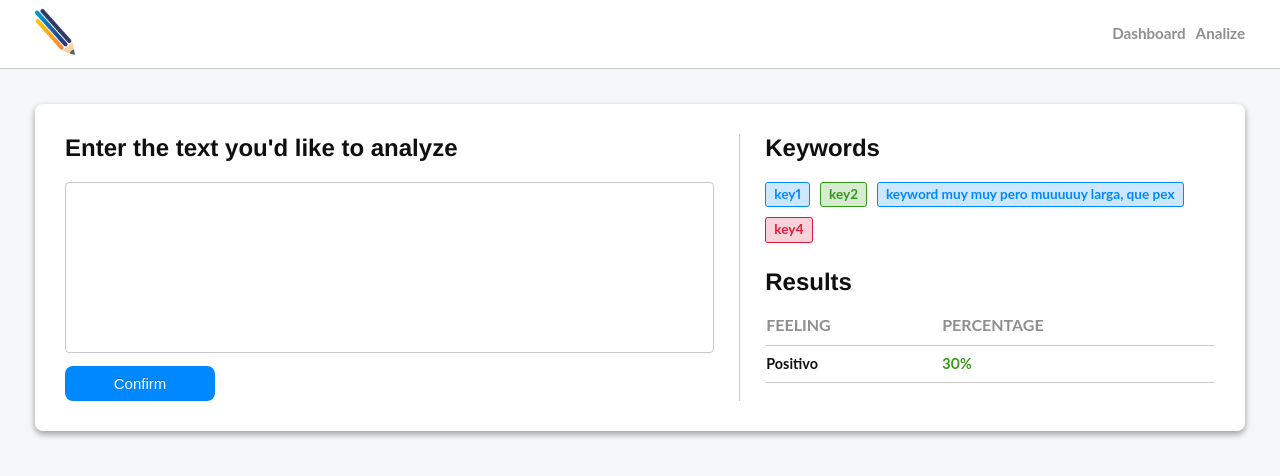
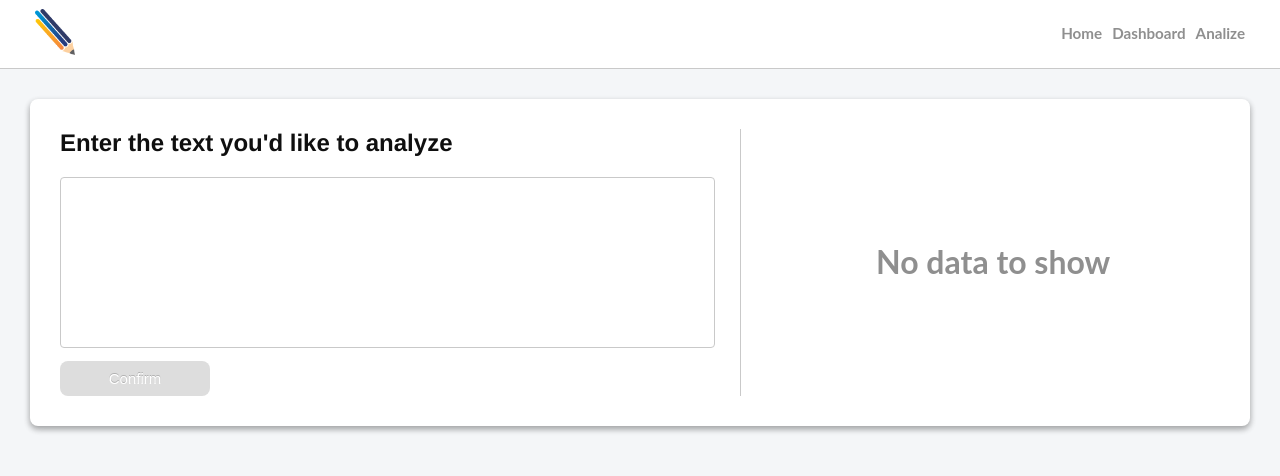
Before and after one commit to esmemag96/AprendizajeAutomaticoEntregaFinal, an Angular app in the folder Frontend/: page /analize in a window 1280 px wide. Shown: the top 476 px of the page. Built offline with nearby package versions, Linux system fonts and the light colour scheme.

Commit message:
:sparkles: Text analize render

```diff
--- a/Frontend/src/_variables.scss
+++ b/Frontend/src/_variables.scss
@@ -13,4 +13,5 @@ $quaternary: rgb(254, 166, 2);
 $quaternaryDark: rgb(238, 143, 0);
 
 $borderizado: 8px;
+$globalPadding: 30px;
 $navSize: 69px;
--- a/Frontend/src/app/main-components/analize-text/analize-text.component.html
+++ b/Frontend/src/app/main-components/analize-text/analize-text.component.html
@@ -4,17 +4,18 @@
             <h2 class="title">Enter the text you'd like to analyze</h2>
             <form #thisTextForm="ngForm" [formGroup]="textForm" (ngSubmit)="submitText()">
                 <textarea formControlName="input" name="" id="" cols="30" rows="10"></textarea>
-                <button class="btn btn-primary">Confirm</button>
+                <button class="btn btn-primary" [disabled]="!textForm.valid">
+                    <span *ngIf="!isLoadingAnalisis">Confirm</span> <span *ngIf="isLoadingAnalisis">Loading...</span>
+                </button>
             </form>
         </div>
         <div class="cardSection right">
-            <div class="results">
+            <div *ngIf="resultScore" class="result">
                 <h2 class="title">Keywords</h2>
                 <div id="keywords" class="keywords">
-                    <div class="keyword keyword-blue"><span>key1</span></div>
-                    <div class="keyword keyword-green"><span>key2</span></div>
-                    <div class="keyword keyword-blue"><span>keyword muy muy pero muuuuuy larga, que pex</span></div>
-                    <div class="keyword keyword-red"><span>key4</span></div>
+                    <div class="keyword keyword-blue" *ngFor="let resultKey of resultKeys">
+                        <span>{{resultKey}}</span>
+                    </div>
                 </div>
 
                 <h2 class="title">Results</h2>
@@ -22,13 +23,15 @@
                     <tr>
                         <th class="title">FEELING</th>
                         <th class="title">PERCENTAGE</th>
-                      </tr>
-                      <tr>
-                        <td>Positivo</td>
-                        <td class="value">30%</td>
-                      </tr>
+                    </tr>
+                    <tr>
+                        <td>Positive</td>
+                        <td class="value">{{resultScore}}%</td>
+                    </tr>
                 </table>
-
+            </div>
+            <div class="no-resultContainer">
+                <div *ngIf="!resultScore" class="no-result">No data to show</div>
             </div>
         </div>
     </div>
--- a/Frontend/src/app/main-components/analize-text/analize-text.component.scss
+++ b/Frontend/src/app/main-components/analize-text/analize-text.component.scss
@@ -1,20 +1,20 @@
 @import "../../../_variables.scss";
 
-.left{
+.left {
   width: 60%;
 }
 
-.right{
+.right {
   width: 40%;
 }
 
-.results{
-    .keywords{
+.result {
+  .keywords {
     display: flex;
     flex-wrap: wrap;
     margin-bottom: 15px;
 
-        .keyword{
+    .keyword {
       font-size: 0.85em;
       font-weight: bold;
       padding: 4px 8px;
@@ -26,59 +26,73 @@
       color: $darkLight;
       border: 1px solid $darkLight;
 
-            &:last-child{
+      &:last-child {
         margin-right: 0px;
       }
     }
 
-        .keyword-blue{
-            background-color: rgba(0, 136, 255,0.2);
+    .keyword-blue {
+      background-color: rgba(0, 136, 255, 0.2);
       color: $primary;
       border: 1px solid $primary;
     }
 
-        .keyword-green{
-            background-color: rgba(51, 153, 22,0.2);
+    .keyword-green {
+      background-color: rgba(51, 153, 22, 0.2);
       color: $secondary;
       border: 1px solid $secondary;
     }
 
-        .keyword-yellow{
-            background-color: rgba(254, 166, 2,0.2);
+    .keyword-yellow {
+      background-color: rgba(254, 166, 2, 0.2);
       color: $quaternary;
       border: 1px solid $quaternary;
     }
 
-        .keyword-red{
-            background-color: rgba(226, 27, 60,0.2);
+    .keyword-red {
+      background-color: rgba(226, 27, 60, 0.2);
       color: $tertiary;
       border: 1px solid $tertiary;
     }
   }
 
-    .percentage{
+  .percentage {
     border-collapse: collapse;
     width: 100%;
     text-align: left;
     font-weight: bold;
 
-        .title{
+    .title {
       color: $medium;
       font-weight: bold;
     }
 
-        td,th{
+    td,
+    th {
       padding-bottom: 10px;
       border-bottom: 1px solid $lightDark;
     }
 
-        td{
+    td {
       padding-top: 10px;
       font-size: 0.9em;
     }
 
-        .value{
+    .value {
       color: $secondary;
     }
   }
 }
+
+.no-resultContainer {
+  height: 100%;
+  display: flex;
+  align-items: center;
+  justify-content: center;
+
+  .no-result {
+    font-weight: bold;
+    font-size: 2em;
+    color: $medium;
+  }
+}
--- a/Frontend/src/app/main-components/analize-text/analize-text.component.ts
+++ b/Frontend/src/app/main-components/analize-text/analize-text.component.ts
@@ -1,23 +1,34 @@
-import { Component, OnInit } from '@angular/core';
-import { FormBuilder, FormGroup } from '@angular/forms';
-import { TextService } from '../../services/text.service';
-import { Text } from '../../model/Text';
+import { Component, OnInit } from "@angular/core";
+import { FormBuilder, FormGroup, Validators } from "@angular/forms";
+import { TextService } from "../../services/text.service";
+import { Text } from "../../model/Text";
 
 @Component({
-  selector: 'app-analize-text',
-  templateUrl: './analize-text.component.html',
-  styleUrls: ['./analize-text.component.scss']
+  selector: "app-analize-text",
+  templateUrl: "./analize-text.component.html",
+  styleUrls: ["./analize-text.component.scss"],
 })
 export class AnalizeTextComponent implements OnInit {
+  textForm: FormGroup;
+  resultScore: string;
+  resultKeys: Array<string>;
+  // Handle Loading
+  isLoadingAnalisis: boolean;
+  // Handle Error
+  analisisError: boolean;
+  errorMessage: boolean;
 
-  textForm: FormGroup;
-  result: string;
-  constructor(private textService: TextService, private formBuilder: FormBuilder,
+  constructor(
+    private textService: TextService,
+    private formBuilder: FormBuilder
+  ) {
+    this.isLoadingAnalisis = false;
 
-  ) { }
+    this.analisisError = false;
+  }
   ngOnInit() {
     this.textForm = this.formBuilder.group({
-      input: [''],
+      input: ["", Validators.required],
     });
   }
 
@@ -26,13 +37,34 @@ export class AnalizeTextComponent implements OnInit {
   }
 
   submitText(): void {
+    this.isLoadingAnalisis = true;
+    this.analisisError = false;
+    this.errorMessage = null;
 
     const text: Text = {
       inputText: this.f.input.value,
     };
 
-    this.textService.text(text).subscribe(predictResponse => {
-      console.log(predictResponse);
-    });
+    this.textService.text(text).subscribe(
+      (predictResponse) => {
+        this.isLoadingAnalisis = false;
+        this.resultScore = predictResponse[0].documents[0].score;
+        this.resultScore = String(Math.round((Number(this.resultScore) * 100) * 100)/100);
+        this.resultKeys = predictResponse[1].documents[0].keyPhrases
+        console.log(predictResponse);
+        console.log(this.resultKeys);
+      },
+      (err) => {
+        this.isLoadingAnalisis = false;
+        this.analisisError = true;
+        this.errorMessage = err.statusText;
+
+        setTimeout(() => {
+          this.analisisError = false;
+          this.errorMessage = null;
+        }, 3000);
+        console.log("HTTP Error", err);
+      }
+    );
   }
 }
--- a/Frontend/src/app/main-components/home/home.component.html
+++ b/Frontend/src/app/main-components/home/home.component.html
@@ -33,7 +33,7 @@
             id="2ndGrade">
         </div>
         <button class="btn btn-primary btn-block" type="submit" [disabled]="!scoreForm.valid"><span
-            *ngIf="!isLoadingFinalScore">Final score should be</span> <span
+            *ngIf="!isLoadingFinalScore">Get prediction</span> <span
             *ngIf="isLoadingFinalScore">Loading...</span></button>
       </form>
       <button class="btn btn-secondary btn-block" (click)="trainModel()"><span *ngIf="!isLoadingTrainModel">Train
@@ -42,7 +42,6 @@
 
     <div class="cardSection right">
       <div class="results">
-
         <div *ngIf="result" class="result">
           <span class="score">{{result}}</span>
           <span>Prediction Score</span>
--- a/Frontend/src/app/main-components/nav-bar/nav-bar.component.html
+++ b/Frontend/src/app/main-components/nav-bar/nav-bar.component.html
@@ -4,6 +4,7 @@
             <div class="logo"><a [routerLink]="['/']"><img src="./assets/images/logo.png" alt="Teacher Locura"></a></div>
         </div>
         <ul class="right">
+            <a [routerLink]="['/']"><li>Home</li></a>
             <a [routerLink]="['/dashboard']"><li>Dashboard</li></a>
             <a [routerLink]="['/analize']"><li>Analize</li></a>
         </ul>
--- a/Frontend/src/styles.scss
+++ b/Frontend/src/styles.scss
@@ -247,7 +247,7 @@ body {
 
   section {
     width: 100%;
-    padding: 35px 35px;
+    padding: $globalPadding;
   }
 
   .title{
```
Also changed, not shown: 1 other file (tests, documents, lock files or other folders). Lines whose indentation alone changed are shown as unchanged.
